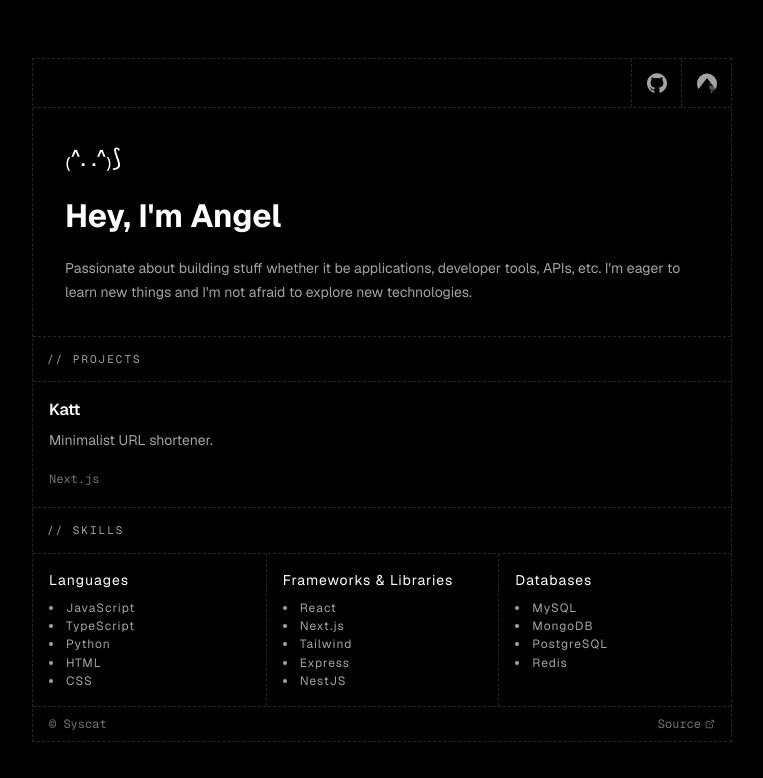
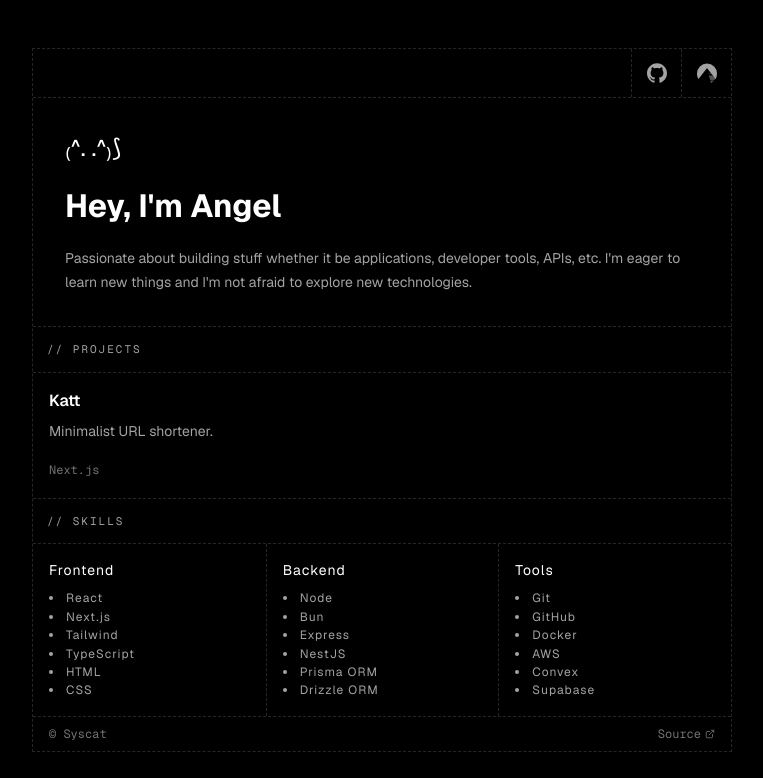
Before and after one commit to syscat29/www, a Vue app: page / in a window 1280 px wide. Shown: the top 778 px of the page, without its empty margins (258-1021 px from the left). Built offline with nearby package versions, Linux system fonts and the light colour scheme.

Commit message:
Refactor skills data structure

```diff
--- a/src/data/skills.js
+++ b/src/data/skills.js
@@ -1,5 +1,5 @@
 export const skills = {
-  "languages": ["JavaScript", "TypeScript", "Python", "HTML", "CSS"],
-  "frameworks & libraries": ["React", "Next.js", "Tailwind", "Express", "NestJS"],
-  "databases": ["MySQL", "MongoDB", "PostgreSQL", "Redis"],
+  frontend: ["React", "Next.js", "Tailwind", "TypeScript", "HTML", "CSS"],
+  backend: ["Node", "Bun", "Express", "NestJS", "Prisma ORM", "Drizzle ORM"],
+  tools: ["Git", "GitHub", "Docker", "AWS", "Convex", "Supabase"],
 };
```
